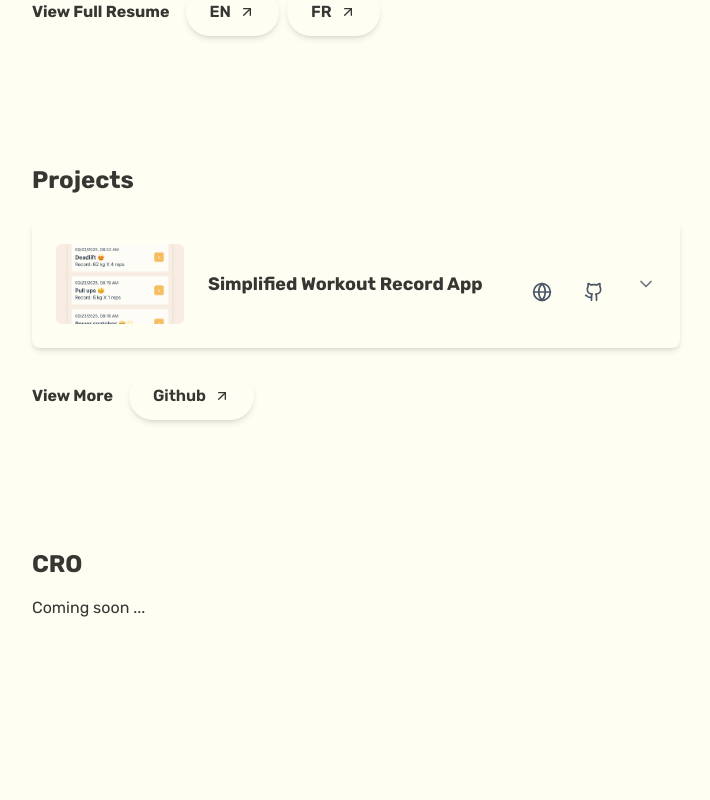
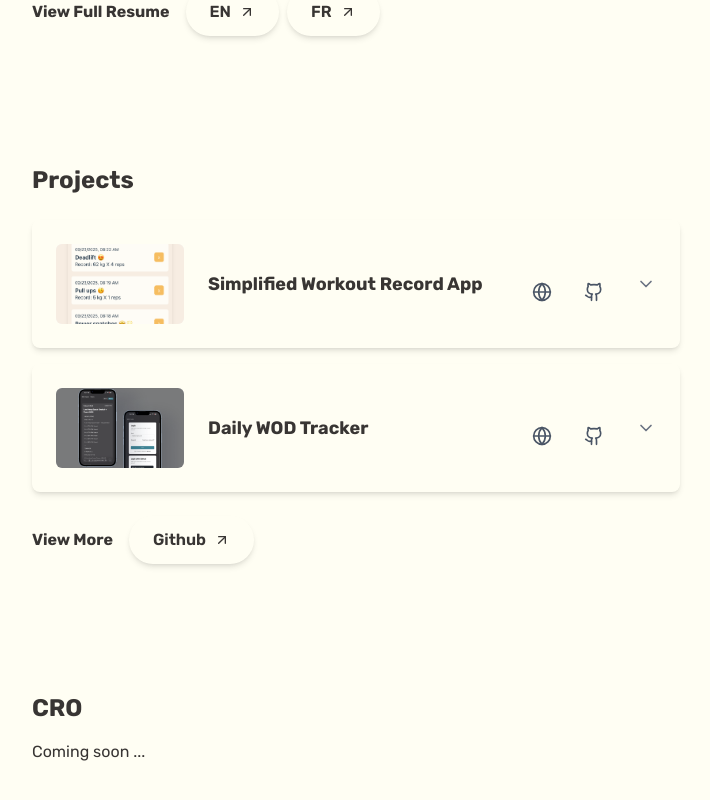
Before and after one commit to erika-goodwin/myproject-26-1-portfolio, a Next.js app: page / in a window 1280 px wide. Shown: the part 2116-2916 px from the top of the page, without its empty margins (512-1222 px from the left). Before the commit the page ends 2776 px from the top, so only its background shows below. Built offline with nearby package versions, Linux system fonts and the light colour scheme.

Commit message:
Add | new project

```diff
--- a/components/projectTile.tsx
+++ b/components/projectTile.tsx
@@ -8,6 +8,7 @@ import {
   Globe,
   Github,
   Code,
+  KeyRound,
   // Server,
   Database,
 } from "lucide-react";
@@ -24,6 +25,7 @@ const techIconMap: Record<TechIconKey, React.ElementType> = {
   CSS: Code,
   LocalStorage: Database,
   Supabase: Database,
+  "Supabase Auth": KeyRound,
   PostgreSQL: Database,
 };
 
--- a/content/project.ts
+++ b/content/project.ts
@@ -8,6 +8,7 @@ export type TechIconKey =
   | "CSS"
   | "LocalStorage"
   | "Supabase"
+  | "Supabase Auth"
   | "PostgreSQL";
 
 export type ProjectItem = {
@@ -50,30 +51,34 @@ export const projects: { link: string; projectItems: ProjectItem[] } = {
         website: "https://workout-record-erika.vercel.app/",
       },
     },
-
-    // {
-    //   id: "daily-wod-tracker",
-    //   title: "Daily WOD Tracker",
-    //   summary:
-    //     "A fullstack Next.js app for logging daily workouts with authentication and history.",
-    //   image: "/images/projects/workout-app.png",
-    //   description: [
-    //     "Modern fitness tracking app built with Next.js App Router and Supabase.",
-    //     "Includes authentication (email & GitHub), daily WOD fetching via API route, and workout history.",
-    //     "Users can log completion status and personal notes for each workout.",
-    //     "Designed with a minimal, professional fitness tech aesthetic.",
-    //   ],
-    //   techs: [
-    //     "Next.js",
-    //     "TypeScript",
-    //     "Tailwind CSS",
-    //     "Supabase",
-    //     "PostgreSQL",
-    //   ],
-    //   links: {
-    //     github: "https://github.com/erika-goodwin/myproject-25-4-wod-app",
-    //     website: "https://daily-wod.vercel.app",
-    //   },
-    // },
+    {
+      id: "daily-wod-tracker",
+      title: "Daily WOD Tracker",
+      summary:
+        "A fullstack Next.js app for logging daily workouts with authentication and history.",
+      thumbnail: "/images/projects/daily-wod-tracker/tracker-shot-1.png",
+      images: [
+        "/images/projects/daily-wod-tracker/tracker-shot-1.png",
+        "/images/projects/daily-wod-tracker/tracker-shot-2.png",
+      ],
+      description: [
+        "Full-stack fitness app that allows users to log in and track Workout of the Day (WOD) history.",
+        "Users can view the daily WOD, mark it as completed, and add personal notes such as weights or times.",
+        "Authentication and data persistence are handled with Supabase, replacing client-only storage.",
+        "Additional features like editing and deleting logs are planned as future improvements.",
+      ],
+      techs: [
+        "Next.js",
+        "TypeScript",
+        "Supabase Auth",
+        "Supabase",
+        "PostgreSQL",
+        "Tailwind CSS",
+      ],
+      links: {
+        github: "https://github.com/erika-goodwin/myproject-25-4-wod-app",
+        website: "https://myproject-25-4-wod-app.vercel.app/",
+      },
+    },
   ],
 };
```
Also changed, not shown: public/images/projects/daily-wod-tracker/tracker-shot-1.png (added), public/images/projects/daily-wod-tracker/tracker-shot-2.png (added).
